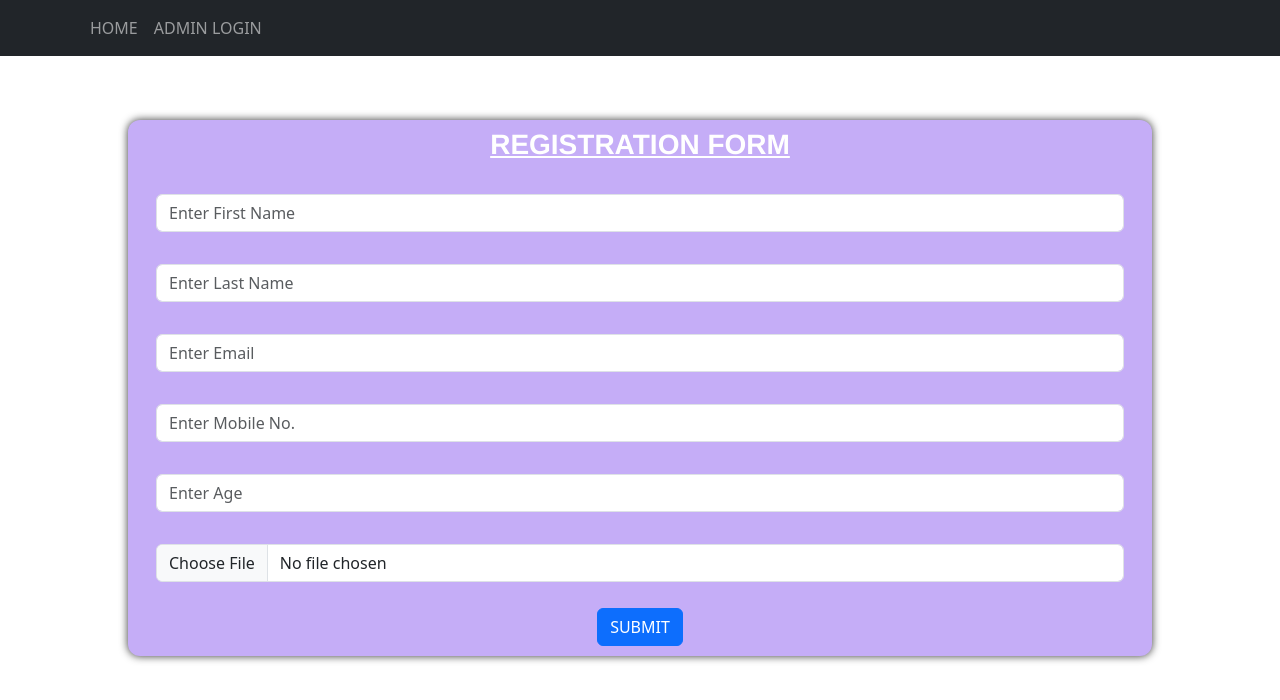
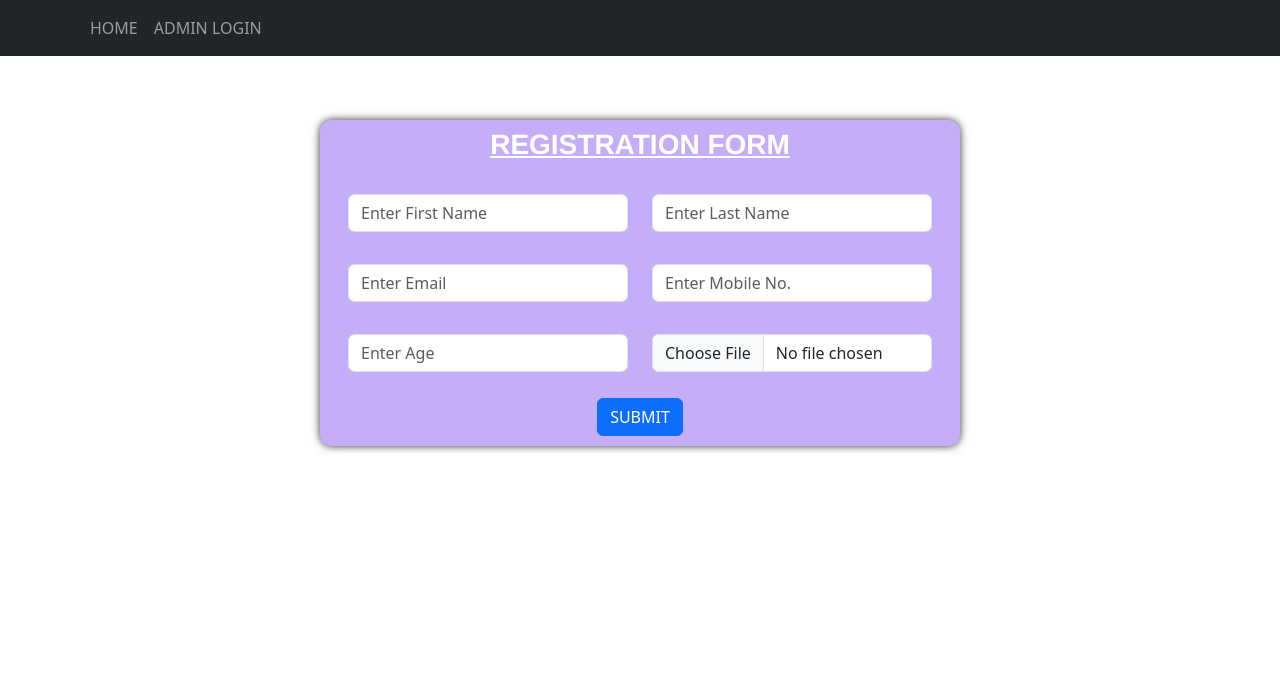
Before and after one commit to aknair95/admin-panel, a React (Create React App) app: page /registrationForm in a window 1280 px wide. Shown: the top 700 px of the page. Built offline with nearby package versions, Linux system fonts and the light colour scheme.

Commit message:
form layout changed to grid

```diff
--- a/src/components/registrationForm/registrationForm.js
+++ b/src/components/registrationForm/registrationForm.js
@@ -1,4 +1,4 @@
-import { Container,Form,Button } from "react-bootstrap";
+import { Container,Form,Button, Row, Col } from "react-bootstrap";
 import classes from "./registrationForm.module.css"
 import { useRef } from "react";
 
@@ -15,10 +15,11 @@ const RegistrationForm=() =>{
     }
     return(
         <>
-             <Container className={classes.formContainer} style={{width: "80vw",height: "max-content"}}>
+             <Container className={classes.formContainer} style={{width: "50vw",height: "max-content"}}>
                 <h3 className="p-2">REGISTRATION FORM</h3>
                 <Form onSubmit={formSubmitHandler}>
-                    <Form.Group className="p-3">
+                    <Row className="p-3">
+                            <Form.Group as={Col}>
                                 <Form.Control
                                 type="text"
                                 placeholder="Enter First Name"
@@ -27,7 +28,7 @@ const RegistrationForm=() =>{
                                 width="auto"
                                 ref={firstNameRef}/>
                             </Form.Group>
-                    <Form.Group className="p-3">
+                            <Form.Group as={Col}>
                                 <Form.Control
                                 type="text"
                                 placeholder="Enter Last Name"
@@ -36,7 +37,9 @@ const RegistrationForm=() =>{
                                 width="auto"
                                 ref={lastNameRef}/>
                             </Form.Group>
-                    <Form.Group className="p-3">
+                    </Row>
+                    <Row className="p-3">
+                        <Form.Group as={Col}>
                             <Form.Control
                             type="email"
                             placeholder="Enter Email"
@@ -45,7 +48,7 @@ const RegistrationForm=() =>{
                             width="auto"
                             ref={emailRef}/>
                         </Form.Group>
-                    <Form.Group className="p-3">
+                        <Form.Group as={Col}>
                             <Form.Control
                             type="number"
                             placeholder="Enter Mobile No."
@@ -54,7 +57,9 @@ const RegistrationForm=() =>{
                             width="auto"
                             ref={mobNoRef}/>
                         </Form.Group>
-                    <Form.Group className="p-3">
+                    </Row>
+                    <Row className="p-3">
+                        <Form.Group as={Col}>
                             <Form.Control
                             type="number"
                             placeholder="Enter Age"
@@ -63,7 +68,7 @@ const RegistrationForm=() =>{
                             width="auto"
                             ref={ageRef}/>
                         </Form.Group>
-                    <Form.Group className="p-3">
+                        <Form.Group as={Col}>
                             <Form.Control
                             type="file"
                             required
@@ -71,6 +76,7 @@ const RegistrationForm=() =>{
                             width="auto"
                             ref={fileRef}/>
                         </Form.Group>
+                    </Row>
                     <div className={classes.Btn}>
                         <Button type="submit" size="md">SUBMIT</Button>
                     </div>
```
Lines whose indentation alone changed are shown as unchanged.
